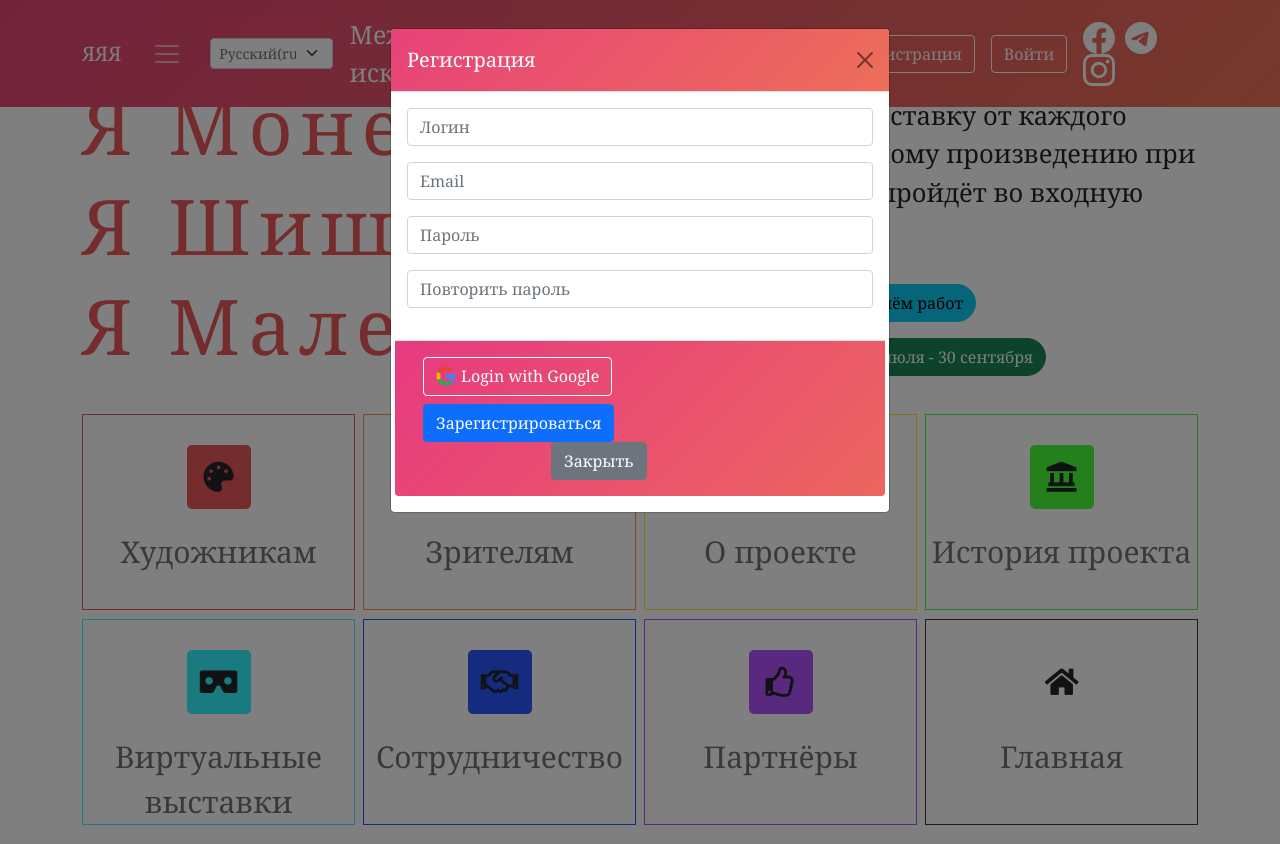
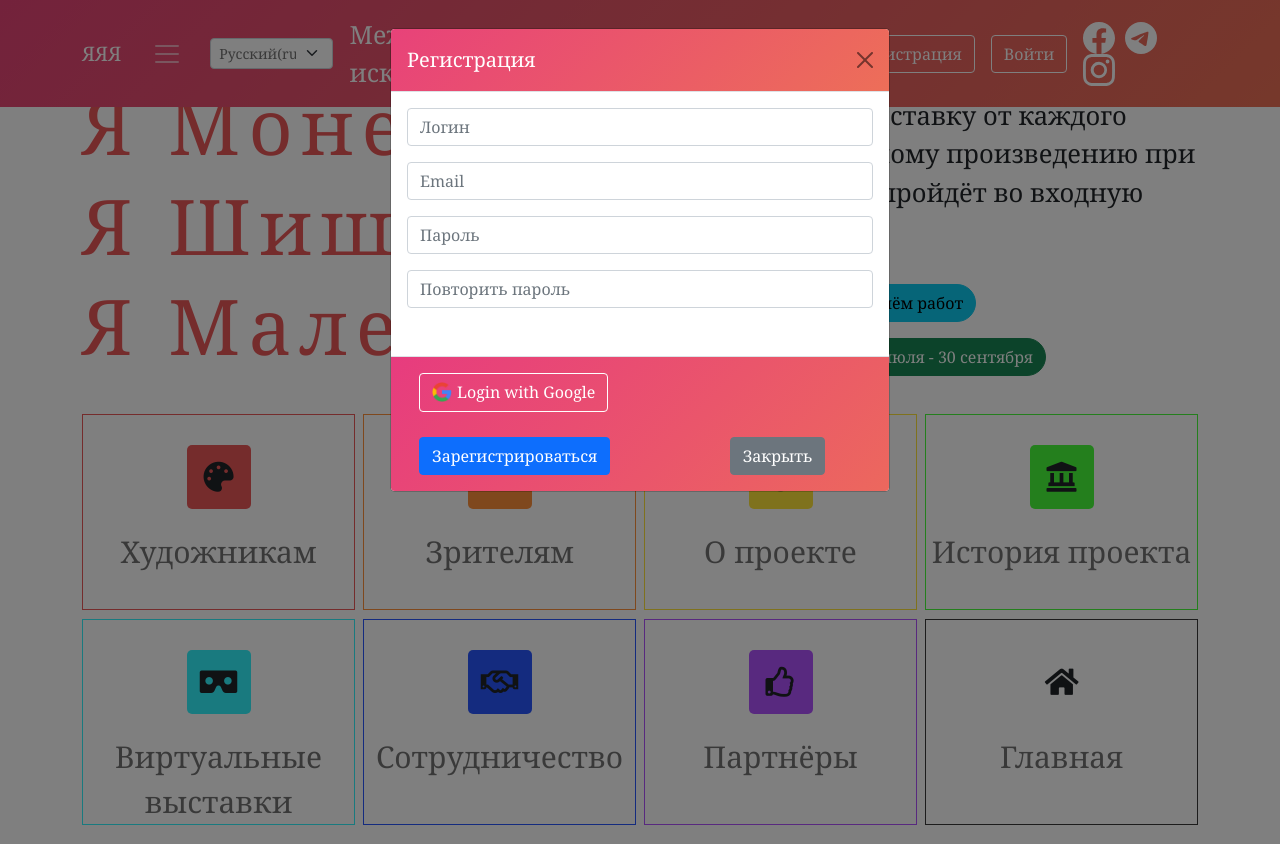
Before and after one commit to sunprizrak/gallery, a Django app: page /users/registration in a window 1280 px wide. Shown: the top 844 px of the page. Run offline with Django 3.2, Linux system fonts and the light colour scheme; some libraries are stand-ins or nearby versions; some web fonts are replaced.

Commit message:
Initial commit

```diff
--- a/artgallery/static/main/css/style.css
+++ b/artgallery/static/main/css/style.css
@@ -234,14 +234,13 @@ body {
 }
 
 #regModal .modal-footer {
-    justify-content: start;
     background: linear-gradient(-45deg, #ee7752, #e73c7e, #23a6d5, #23d5ab);
 	background-size: 400% 400%;
 	animation: gradient 15s ease infinite;
 }
 
-#regModal .close {
-    margin-left: 10vw;
+#regModal .modal-footer .buttom {
+    margin-top: 2vh;
 }
 
 #regModal .modal-footer .btn-outline-success {
@@ -254,14 +253,13 @@ body {
 }
 
 #logModal .modal-footer {
-    justify-content: start;
     background: linear-gradient(-45deg, #ee7752, #e73c7e, #23a6d5, #23d5ab);
 	background-size: 400% 400%;
 	animation: gradient 15s ease infinite;
 }
 
-#logModal .close {
-    margin-left: 3vw;
+#logModal .modal-footer .buttom {
+    margin-top: 2vh;
 }
 
 #logModal .modal-footer .btn-outline-success {
--- a/artgallery/users/templates/users/registration.html
+++ b/artgallery/users/templates/users/registration.html
@@ -39,8 +39,10 @@
                                     {{ form.errors }}
                                 </div>
                             </div>
-                            <div class="row">
+                        </form>
+                    </div>
                     <div class="modal-footer">
+                        <div class="container">
                             <div class="row">
                                 <div class="col">
                                     <a class="btn btn-outline-success" href="{% url 'social:begin' 'google-oauth2' %}">
@@ -48,21 +50,18 @@
                                     </a>
                                 </div>
                             </div>
-                                    <div class="row">
-                                        <div class="col">
+                            <div class="row justify-content-between buttom">
+                                <div class="col-4">
                                     <button id="btn-reg" type="submit" class="btn btn-primary">{% trans 'Зарегистрироваться' %}</button>
                                 </div>
-                                        <div class="col close">
+                                <div class="col-4">
                                     <button id="btn-close" type="button" class="btn btn-secondary" data-bs-dismiss="modal">{% trans 'Закрыть' %}</button>
                                 </div>
                             </div>
                         </div>
                     </div>
-                        </form>
                 </div>
             </div>
     </div>
-    </div>
-
     <script type="text/javascript" src="{% static 'users/js/modal_reg.js' %}"></script>
 {% endblock %}
```
Also changed, not shown: artgallery/main/static/main/css/style.css (+4 -6 lines), artgallery/users/templates/users/login.html (+6 -7 lines). Lines whose indentation alone changed are shown as unchanged.
